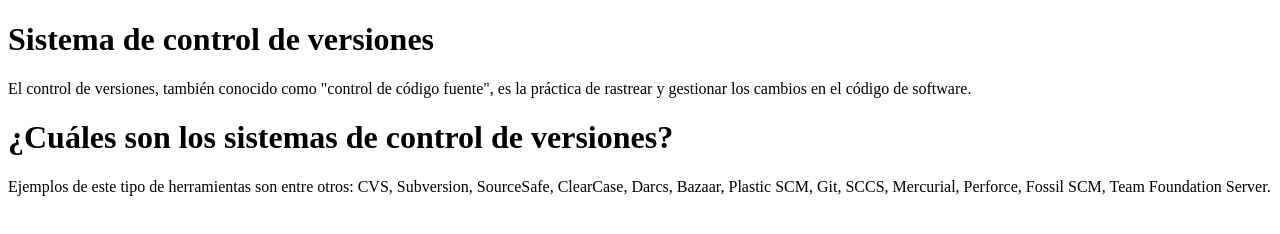
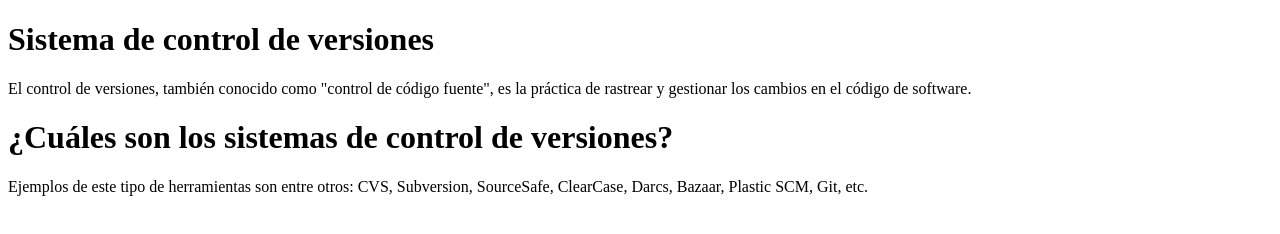
Before and after one commit to f4b12n/Evidencia2, a plain HTML site: page index.html in a window 1280 px wide. Drawn offline with Linux system fonts and the light colour scheme.

Commit message:
recortamos el segundo parrafo hasta etc.

```diff
--- a/index.html
+++ b/index.html
@@ -13,7 +13,7 @@
         cambios en el código de software.</p>
     <h1>¿Cuáles son los sistemas de control de versiones?</h1>
     <p>Ejemplos de este tipo de herramientas son entre otros: CVS, Subversion, SourceSafe, ClearCase, Darcs,
-         Bazaar, Plastic SCM, Git, SCCS, Mercurial, Perforce, Fossil SCM, Team Foundation Server.</p>
+         Bazaar, Plastic SCM, Git, etc.</p>
 
 
 </body>
```
